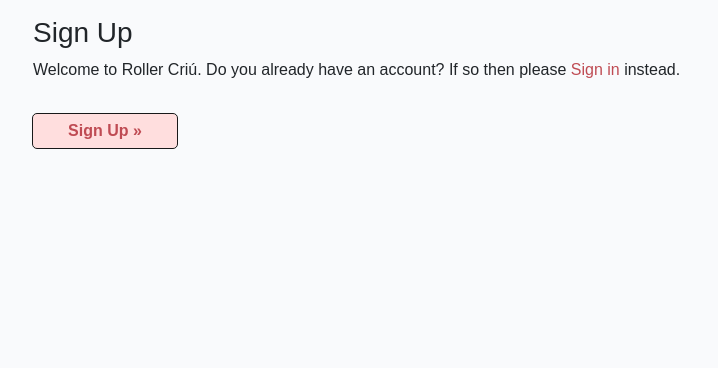
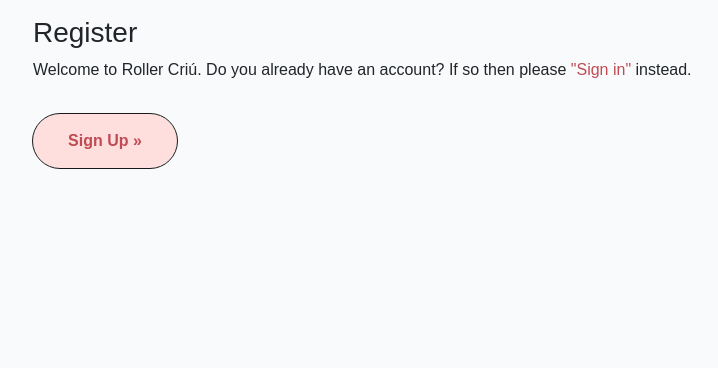
Before and after one commit to yamesjamess/p4-roller-criu, a Django app: template templates/account/signup.html in a window 1280 px wide. Shown: the part 81-449 px from the top of the page, without its empty margins (247-965 px from the left). Run offline with Django 3.2, Linux system fonts and the light colour scheme; the template is opened without the code that fills it: most values are stand-ins (such as "Sample title", 1, 10 or a date in 2020); some libraries are stand-ins or nearby versions; some web fonts are replaced.

Commit message:
Refactor sign up form, from custom from to using crispy form for better error display

```diff
--- a/templates/account/signup.html
+++ b/templates/account/signup.html
@@ -3,27 +3,29 @@
 {% load i18n %}
 
 {% block head_title %}{% trans "Signup" %}{% endblock head_title %}
-
+{% load crispy_forms_tags %}
 {% block content %}
-<div class="container">
+<div class="container-fluid">
   <div class="row">
     <div class="col-md-8 mt-3 offset-md-2">
-      <h3>{% trans "Sign Up" %}</h3>
+      <h3>{% trans "Register" %}</h3>
 
       <p>{% blocktrans %}Welcome to Roller Criú. Do you already have an account?
-        If so then please <a href="{{ login_url }}">Sign in</a>
+        If so then please <a href="{{ login_url }}">"Sign in"</a>
         instead.{% endblocktrans %}</p>
     </div>
   </div>
   <div class="row">
-    <div class="col-md-8 mt-3 offset-md-2">
+    <div class="col-md-8 offset-md-2">
       <form class="signup" id="signup_form" method="post" action="{% url 'account_signup' %}">
+        <div class="col-7">
         {% csrf_token %}
-        {{ form.as_p }}
+        {{form|crispy}}
+        </div>
         {% if redirect_field_value %}
         <input type="hidden" name="{{ redirect_field_name }}" value="{{ redirect_field_value }}" />
         {% endif %}
-        <button class="btn btn-signup right" type="submit">{% trans "Sign Up" %} &raquo;</button>
+        <button class="btn btn-signup right btn-lg p-3 rounded-pill my-3" type="submit">{% trans "Sign Up" %} &raquo;</button>
       </form>
     </div>
   </div>
```
